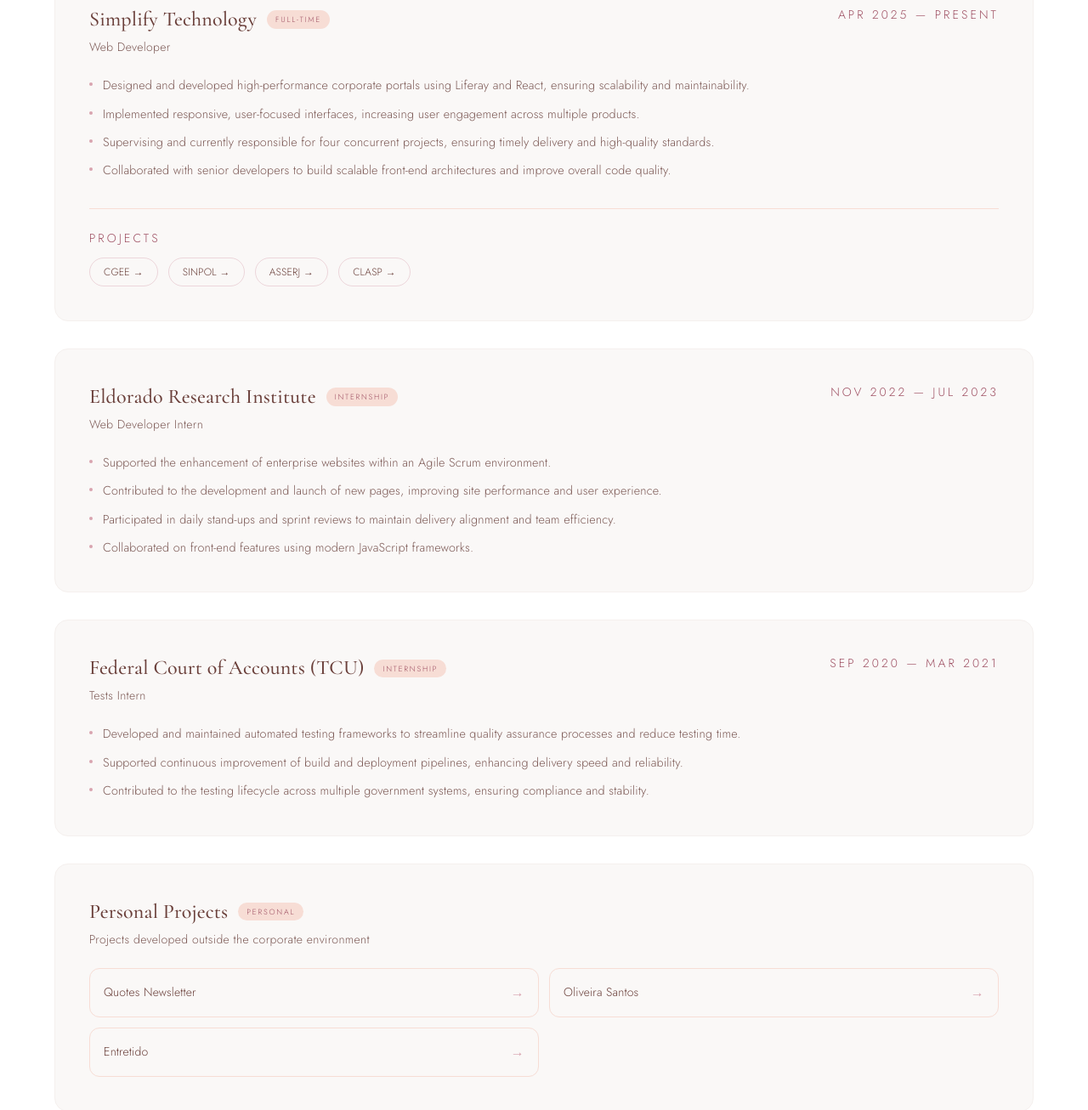
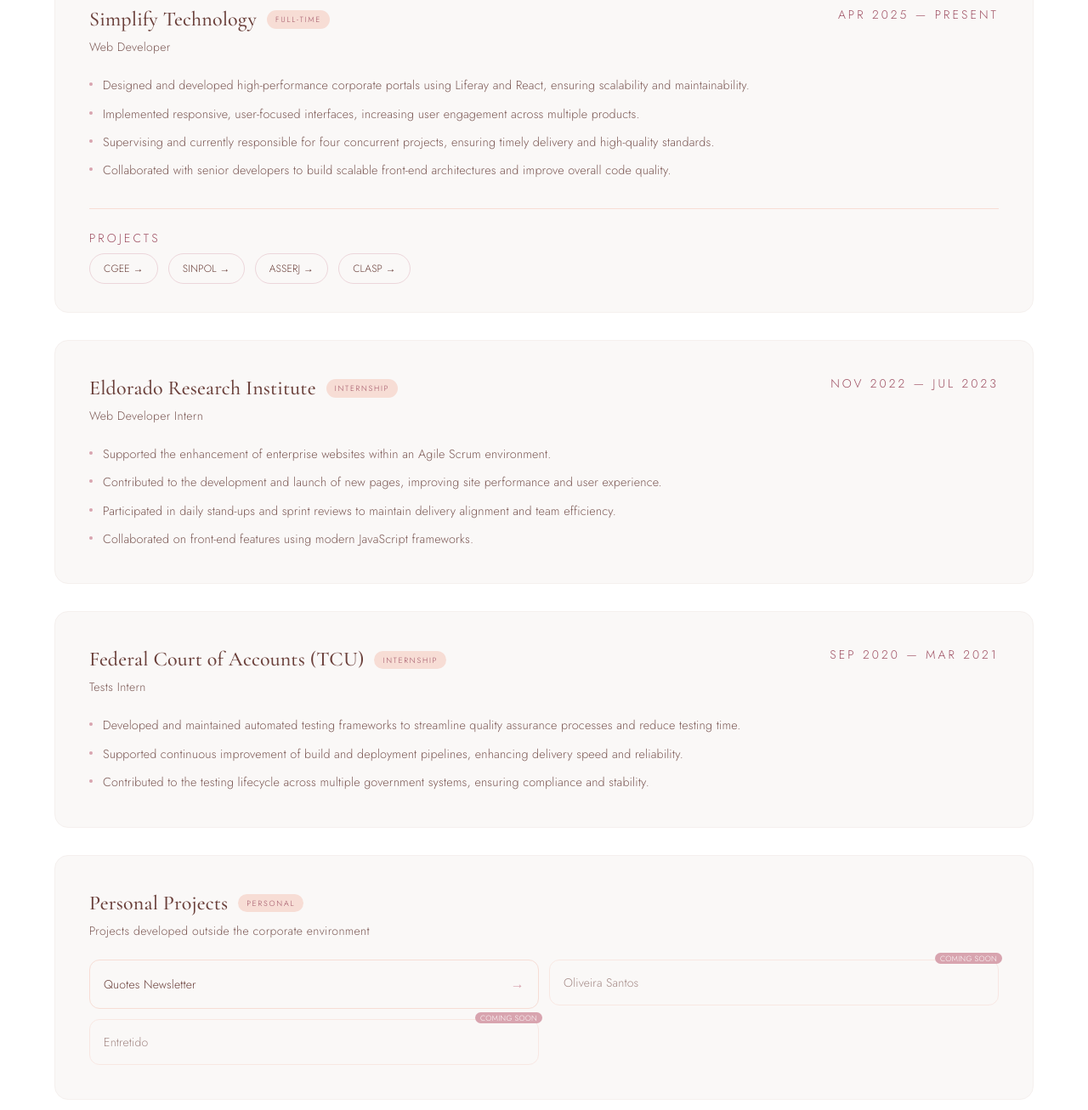
Before and after one commit to biamsarmento/personal-website, a Next.js app: page /en in a window 1280 px wide. Shown: the part 3353-4659 px from the top of the page at 85% size. Built offline with nearby package versions, Linux system fonts and the light colour scheme.

Commit message:
add comming soon badge

```diff
--- a/messages/en.json
+++ b/messages/en.json
@@ -61,13 +61,14 @@
     "subheading": "Building with intention",
     "projectsLabel": "Projects",
     "projectsPlaceholder": "Project links coming soon",
+    "comingSoon": "Coming soon",
     "personalProjectsHeading": "Personal Projects",
     "personalProjectsType": "Personal",
     "personalProjectsSubtitle": "Projects developed outside the corporate environment",
     "personalProjectsList": [
       { "name": "Quotes Newsletter", "url": "https://quotesnewsletter.com" },
-      { "name": "Oliveira Santos", "url": "https://oliveirasantosadv.com.br" },
-      { "name": "Entretido", "url": "https://entretido.com.br" }
+      { "name": "Oliveira Santos", "url": "https://oliveirasantosadv.com.br", "comingSoon": true },
+      { "name": "Entretido", "url": "https://entretido.com.br", "comingSoon": true }
     ],
     "items": [
       {
--- a/messages/fr.json
+++ b/messages/fr.json
@@ -61,13 +61,14 @@
     "subheading": "Construire avec intention",
     "projectsLabel": "Projets",
     "projectsPlaceholder": "Liens des projets a venir",
+    "comingSoon": "Bientot",
     "personalProjectsHeading": "Projets Personnels",
     "personalProjectsType": "Personnel",
     "personalProjectsSubtitle": "Projets developpes en dehors du contexte professionnel",
     "personalProjectsList": [
       { "name": "Quotes Newsletter", "url": "https://quotesnewsletter.com" },
-      { "name": "Oliveira Santos", "url": "https://oliveirasantosadv.com.br" },
-      { "name": "Entretido", "url": "https://entretido.com.br" }
+      { "name": "Oliveira Santos", "url": "https://oliveirasantosadv.com.br", "comingSoon": true },
+      { "name": "Entretido", "url": "https://entretido.com.br", "comingSoon": true }
     ],
     "items": [
       {
--- a/messages/pt.json
+++ b/messages/pt.json
@@ -61,13 +61,14 @@
     "subheading": "Construindo com intencao",
     "projectsLabel": "Projetos",
     "projectsPlaceholder": "Links dos projetos em breve",
+    "comingSoon": "Em breve",
     "personalProjectsHeading": "Projetos Pessoais",
     "personalProjectsType": "Pessoal",
     "personalProjectsSubtitle": "Projetos desenvolvidos fora do ambiente corporativo",
     "personalProjectsList": [
       { "name": "Quotes Newsletter", "url": "https://quotesnewsletter.com" },
-      { "name": "Oliveira Santos", "url": "https://oliveirasantosadv.com.br" },
-      { "name": "Entretido", "url": "https://entretido.com.br" }
+      { "name": "Oliveira Santos", "url": "https://oliveirasantosadv.com.br", "comingSoon": true },
+      { "name": "Entretido", "url": "https://entretido.com.br", "comingSoon": true }
     ],
     "items": [
       {
--- a/src/components/sections/ExperienceSection.tsx
+++ b/src/components/sections/ExperienceSection.tsx
@@ -14,13 +14,14 @@
     period: string;
     type: string;
     bullets: string[];
-    projects?: Array<{ name: string; url: string }>;
+    projects?: Array<{ name: string; url: string; comingSoon?: boolean }>;
   }>;
 
   const personalProjects = t.raw("personalProjectsList") as Array<{
     name: string;
     url: string;
-    tech: string;
+    tech?: string;
+    comingSoon?: boolean;
   }>;
 
   return (
@@ -86,15 +87,21 @@
                     {item.projects && item.projects.length > 0 ? (
                       <div className="flex flex-wrap gap-3">
                         {item.projects.map((project) => (
+                          <div key={project.name} className="relative">
                             <a
-                            key={project.name}
-                            href={project.url}
-                            target="_blank"
-                            rel="noopener noreferrer"
-                            className="font-body text-xs text-[#6b403b] border border-[#d8a4af]/40 rounded-full px-4 py-2 hover:bg-[#f7ddd5] hover:border-[#d8a4af] transition-all duration-200"
+                              href={project.comingSoon ? undefined : project.url}
+                              target={project.comingSoon ? undefined : "_blank"}
+                              rel={project.comingSoon ? undefined : "noopener noreferrer"}
+                              className={`font-body text-xs border rounded-full px-4 py-2 transition-all duration-200 ${project.comingSoon ? "text-[#7d5a56] border-[#d8a4af]/20 cursor-default opacity-60" : "text-[#6b403b] border-[#d8a4af]/40 hover:bg-[#f7ddd5] hover:border-[#d8a4af]"}`}
                             >
-                            {project.name} →
+                              {project.name}{!project.comingSoon && " →"}
                             </a>
+                            {project.comingSoon && (
+                              <span className="absolute -top-2 -right-1 font-body text-[9px] tracking-wide uppercase bg-[#d8a4af] text-white rounded-full px-1.5 py-0.5 leading-none">
+                                {t("comingSoon")}
+                              </span>
+                            )}
+                          </div>
                         ))}
                       </div>
                     ) : (
@@ -132,21 +139,27 @@
               {personalProjects.length > 0 ? (
                 <div className="grid grid-cols-1 sm:grid-cols-2 gap-3">
                   {personalProjects.map((project) => (
+                    <div key={project.name} className="relative">
                       <a
-                      key={project.name}
-                      href={project.url}
-                      target="_blank"
-                      rel="noopener noreferrer"
-                      className="group/link flex items-center justify-between p-4 rounded-xl border border-[#f7ddd5] hover:border-[#d8a4af]/60 hover:bg-white transition-all duration-200"
+                        href={project.comingSoon ? undefined : project.url}
+                        target={project.comingSoon ? undefined : "_blank"}
+                        rel={project.comingSoon ? undefined : "noopener noreferrer"}
+                        className={`group/link flex items-center justify-between p-4 rounded-xl border transition-all duration-200 ${project.comingSoon ? "border-[#f7ddd5] opacity-60 cursor-default" : "border-[#f7ddd5] hover:border-[#d8a4af]/60 hover:bg-white"}`}
                       >
                         <div>
-                        <p className="font-body text-sm font-400 text-[#6b403b] group-hover/link:text-[#9e4f62] transition-colors">
+                          <p className={`font-body text-sm font-400 text-[#6b403b] transition-colors ${!project.comingSoon && "group-hover/link:text-[#9e4f62]"}`}>
                             {project.name}
                           </p>
-                        <p className="font-body text-xs text-[#7d5a56] mt-0.5">{project.tech}</p>
+                          {project.tech && <p className="font-body text-xs text-[#7d5a56] mt-0.5">{project.tech}</p>}
                         </div>
-                      <span className="text-[#d8a4af] group-hover/link:text-[#9e4f62] transition-colors ml-4">→</span>
+                        {!project.comingSoon && <span className="text-[#d8a4af] group-hover/link:text-[#9e4f62] transition-colors ml-4">→</span>}
                       </a>
+                      {project.comingSoon && (
+                        <span className="absolute -top-2 -right-1 font-body text-[9px] tracking-wide uppercase bg-[#d8a4af] text-white rounded-full px-1.5 py-0.5 leading-none">
+                          {t("comingSoon")}
+                        </span>
+                      )}
+                    </div>
                   ))}
                 </div>
               ) : (
```
Lines whose indentation alone changed are shown as unchanged.
